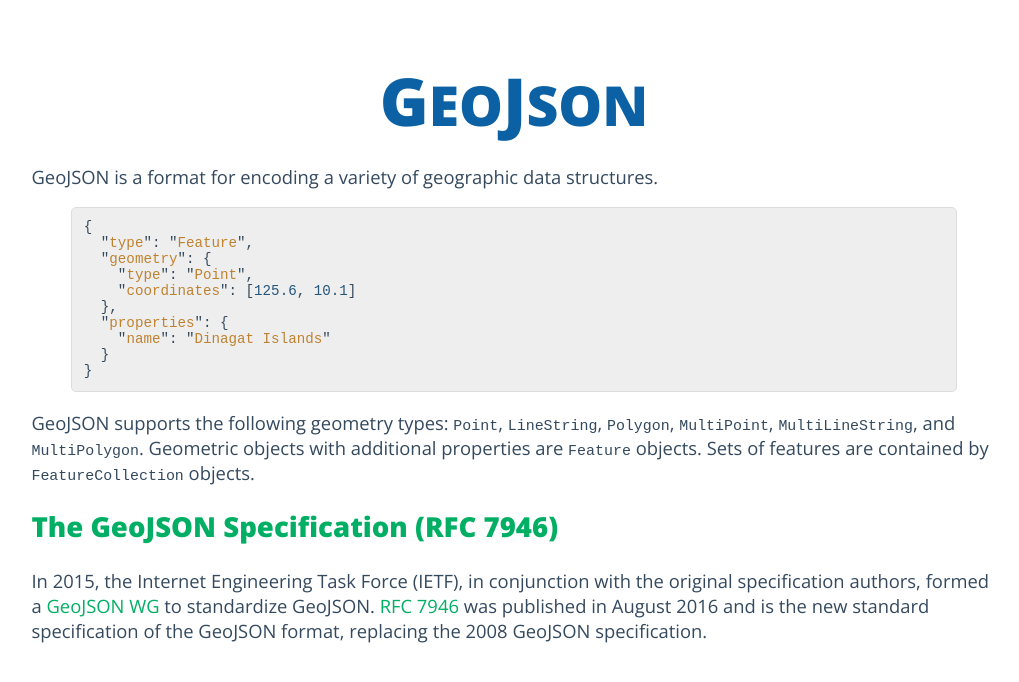
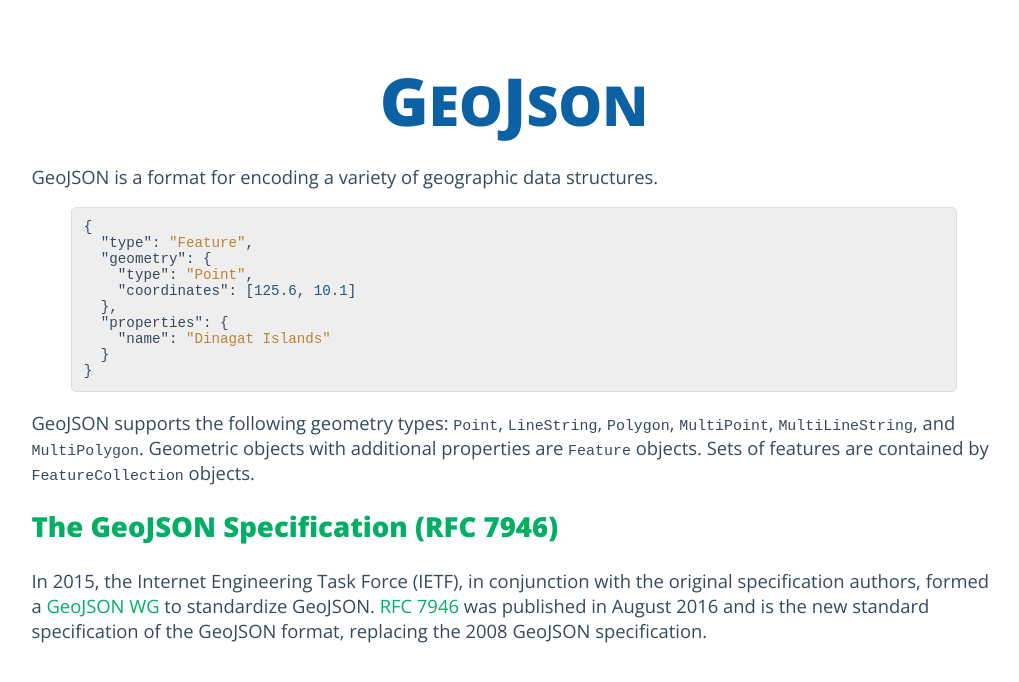
Before and after one commit to geojson/geojson.github.io, a Jekyll site: the page built from index.md, in a window 1280 px wide. Shown: the top 682 px of the page, without its empty margins (126-1145 px from the left). Built offline with Jekyll 4.4.1, drawn with Linux system fonts in a browser that asks for light colours; Markdown is read by kramdown in place of the engine named in the settings.

Commit message:
Change syntax highlighting to JSON
The code is JSON but, more importantly, this should act as an indirect fix to #25 and any similar issues in the future.

```diff
--- a/index.md
+++ b/index.md
@@ -7,7 +7,7 @@ title: GeoJSON
 
 GeoJSON is a format for encoding a variety of geographic data structures.
 
-{% highlight javascript %}
+{% highlight json %}
 {
   "type": "Feature",
   "geometry": {
```
